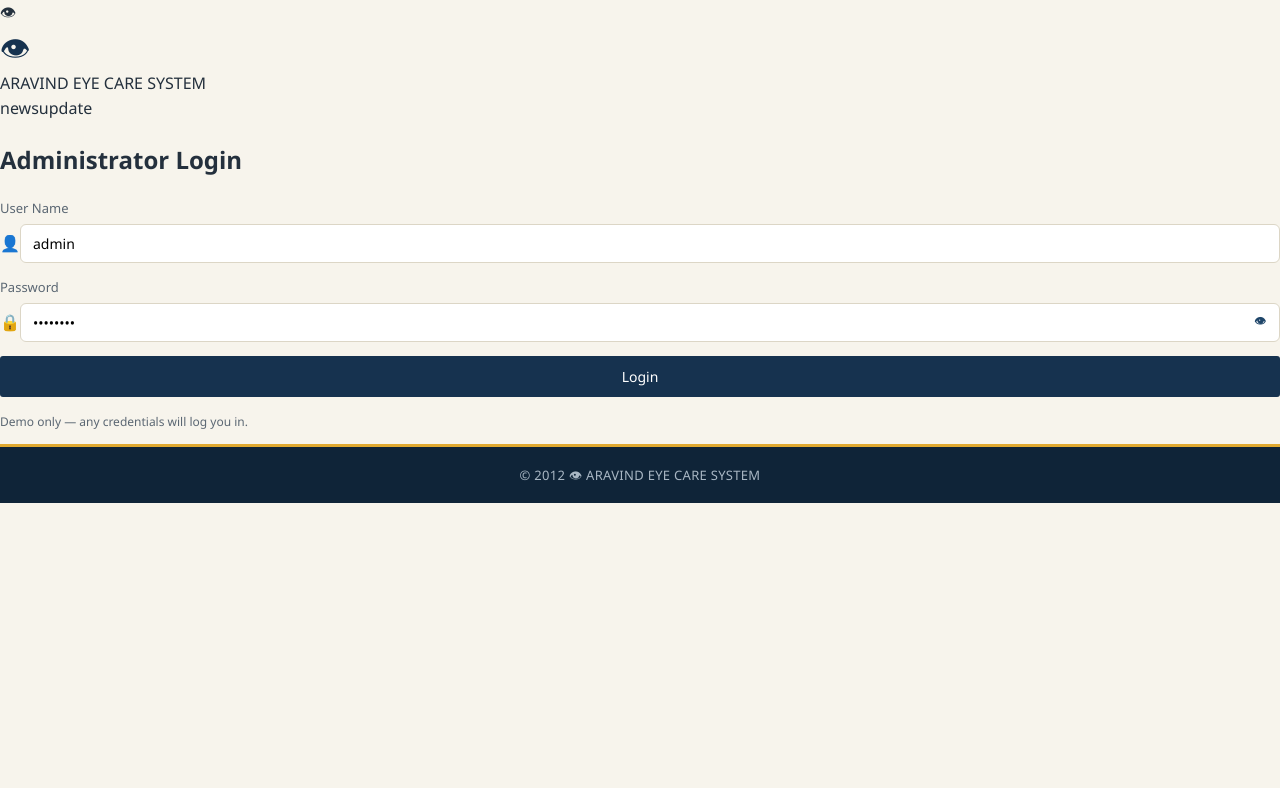
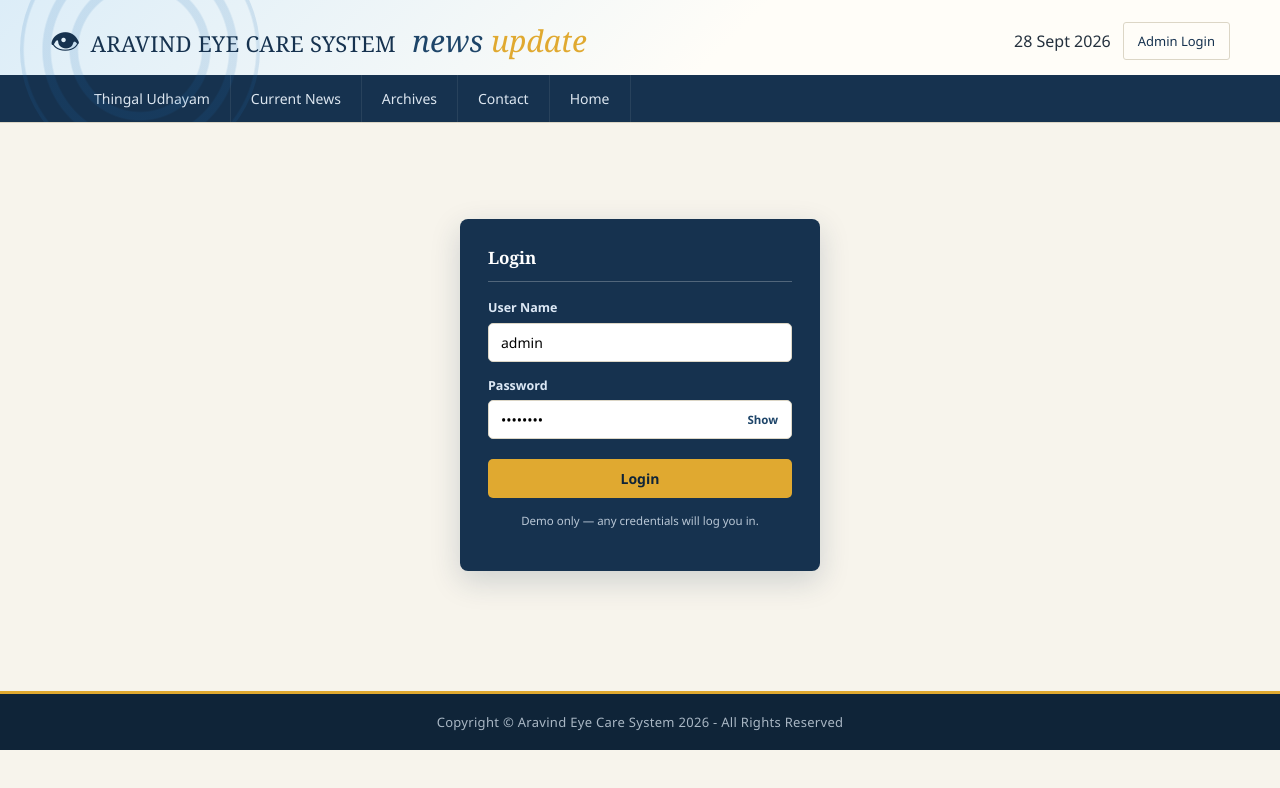
Before and after one commit to dharshini2003a/News_Events_TU, an Angular app: page /#/admin in a window 1280 px wide. Shown: the top 788 px of the page. Built offline with nearby package versions, Linux system fonts and the light colour scheme.

Commit message:
Updated pages

```diff
--- a/src/app/app.component.ts
+++ b/src/app/app.component.ts
@@ -19,14 +19,15 @@
   `,
 })
 export class AppComponent {
-  // Tracks whether we're under /admin, matching the React app's logic
-  // of hiding the public Header/Footer on admin routes.
+  // Header/Footer show on every public page, INCLUDING the admin login
+  // page (/admin) — only the inner admin pages (/admin/dashboard,
+  // /admin/add-news, ...) use their own sidebar shell instead.
   isAdminRoute = signal(false);
 
   constructor(private router: Router) {
     this.router.events.pipe(filter((e) => e instanceof NavigationEnd)).subscribe((e) => {
       const url = (e as NavigationEnd).urlAfterRedirects;
-      this.isAdminRoute.set(url.startsWith('/admin'));
+      this.isAdminRoute.set(url.startsWith('/admin/'));
       // Equivalent to the React app's ScrollToTop component.
       window.scrollTo(0, 0);
     });
--- a/src/app/pages/admin-login/admin-login.component.html
+++ b/src/app/pages/admin-login/admin-login.component.html
@@ -1,25 +1,15 @@
-<div class="admin-login-page">
-  <div class="admin-login-watermark">👁</div>
-  <div class="admin-login-wrap">
-    <div class="admin-login-card">
-      <div class="brand-eye">👁</div>
-      <div class="admin-login-brand">ARAVIND EYE CARE SYSTEM</div>
-      <div class="admin-login-tagline">
-        <span class="tl-news">news</span> <span class="tl-update">update</span>
-      </div>
-      <h2>Administrator Login</h2>
+<div class="container page-content">
+  <div class="admin-login-inline-grid">
+    <div class="login-panel">
+      <h3>Login</h3>
       <form [formGroup]="form" (ngSubmit)="handleLogin()">
-        <div class="form-field icon-field" style="text-align: left">
+        <div class="form-field" style="text-align: left">
           <label>User Name</label>
-          <div class="icon-input">
-            <span class="field-icon">👤</span>
-            <input type="text" placeholder="Enter user name" formControlName="username" />
-          </div>
+          <input type="text" placeholder="Enter user name" formControlName="username" />
         </div>
-        <div class="form-field icon-field" style="text-align: left">
+        <div class="form-field" style="text-align: left">
           <label>Password</label>
           <div class="icon-input">
-            <span class="field-icon">🔒</span>
             <input
               [type]="showPassword() ? 'text' : 'password'"
               placeholder="Enter password"
@@ -31,7 +21,7 @@
               (click)="togglePassword()"
               aria-label="Toggle password visibility"
             >
-              {{ showPassword() ? '🙈' : '👁' }}
+              {{ showPassword() ? 'Hide' : 'Show' }}
             </button>
           </div>
         </div>
@@ -40,5 +30,4 @@
       <p class="demo-note">Demo only — any credentials will log you in.</p>
     </div>
   </div>
-  <footer class="site-footer admin-login-footer">© 2012 👁 ARAVIND EYE CARE SYSTEM</footer>
 </div>
--- a/src/styles.css
+++ b/src/styles.css
@@ -200,8 +200,8 @@
 .form-field input, .form-field textarea { width: 100%; padding: 9px 12px; border: 1px solid var(--border); border-radius: var(--radius); font-size: 14px; font-family: inherit; }
 
 /* ---------- Admin Login (plain inline layout, no card/logo) ---------- */
-.admin-login-inline-grid { display: grid; grid-template-columns: 1fr 300px; gap: 28px; min-height: 60vh; align-items: start; }
-.login-panel { background: var(--navy); border-radius: 6px; padding: 20px 22px 24px; color: #fff; }
+.admin-login-inline-grid { display: flex; justify-content: center; align-items: center; min-height: 60vh; }
+.login-panel { width: 360px; max-width: 100%; background: var(--navy); border-radius: 8px; padding: 26px 28px 30px; color: #fff; box-shadow: 0 10px 30px rgba(22,50,79,0.18); }
 .login-panel h3 { font-family: var(--serif); font-size: 17px; margin: 0 0 16px; padding-bottom: 10px; border-bottom: 1px solid rgba(255,255,255,0.25); }
 .login-panel .form-field label { color: #dce8f5; font-size: 12.5px; font-weight: 600; margin-bottom: 5px; }
 .login-panel .form-field input { border-radius: 5px; }
```
